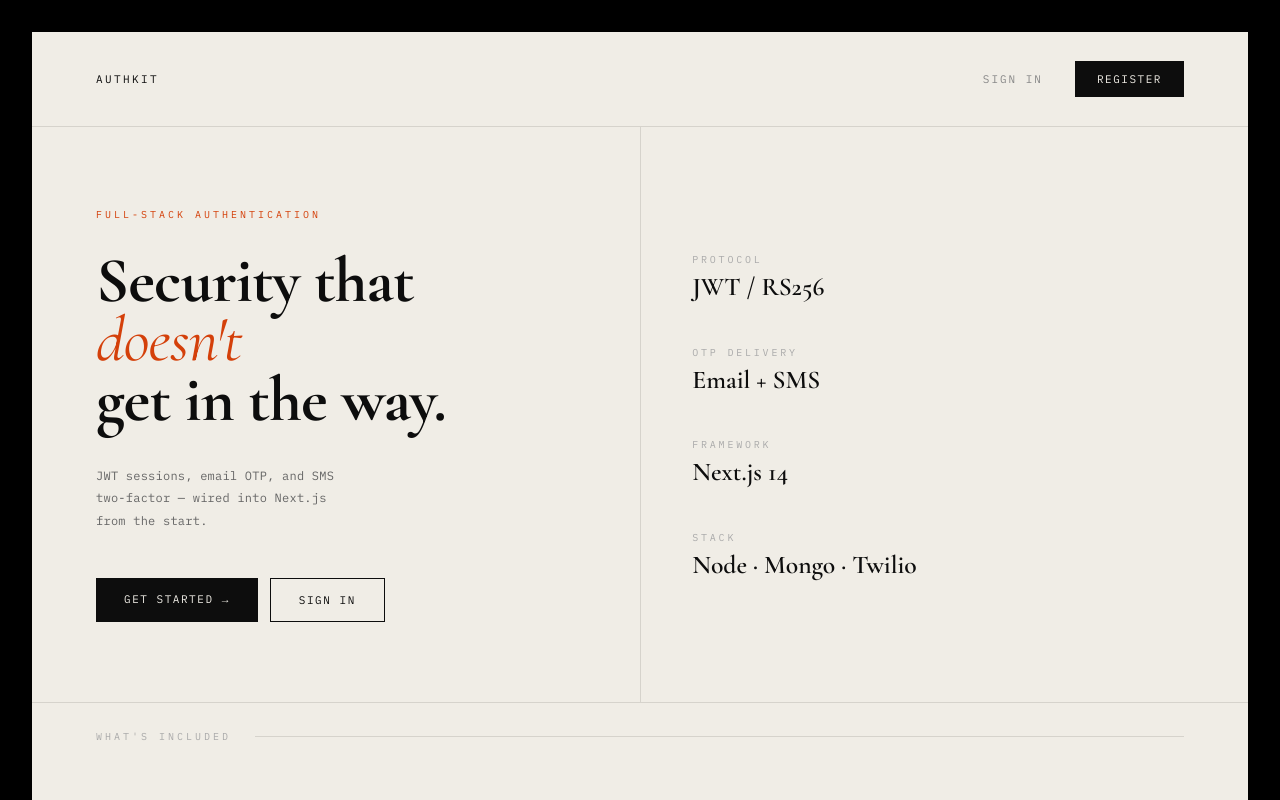
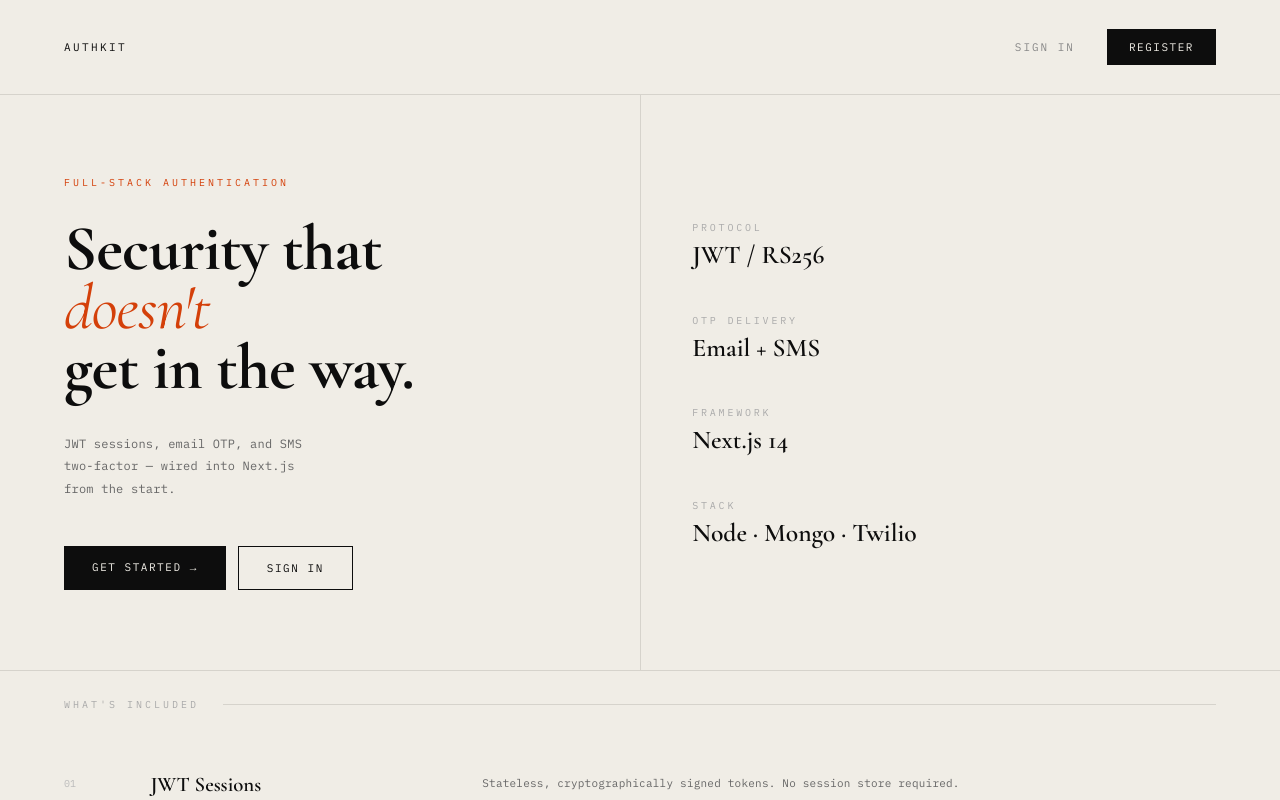
Before and after one commit to vrushmore123/authenticator_app, a Next.js app in the folder frontend/: page / in a window 1280 px wide. Shown: the top 800 px of the page. Built offline with nearby package versions, Linux system fonts and the light colour scheme.

Commit message:
changed env

```diff
--- a/frontend/src/app/layout.jsx
+++ b/frontend/src/app/layout.jsx
@@ -24,7 +24,7 @@
             },
           }}
         />
-        <main className="min-h-screen flex items-center justify-center p-4 md:p-8">
+        <main className="min-h-screen flex items-center justify-center">
           {children}
         </main>
       </body>
```
